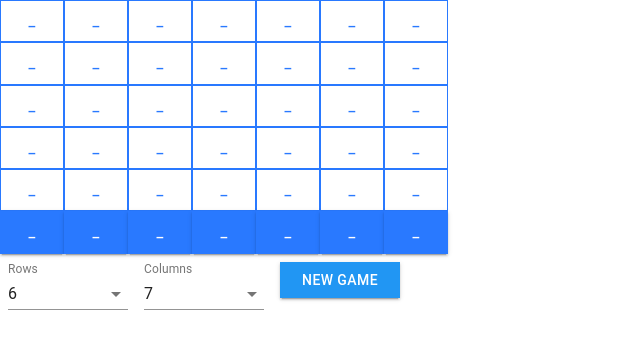
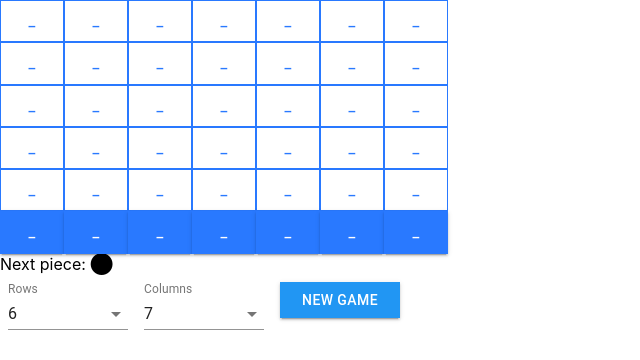
Before and after one commit to TheTallPaul/connect-four, a React (Create React App) app: page / in a window 1280 px wide. Shown: the top 360 px of the page, without its empty margins (0-640 px from the left). Built offline with nearby package versions, Linux system fonts and the light colour scheme; the HTML template or start-up script is replaced by a standard one.

Commit message:
Added next move and winner messages
The winner hook is now passed down to the Board so it will allow additional pieces to place when
there is a winner. A useEffect to ensure dark always goes first on a new game was also added.

```diff
--- a/src/Board.tsx
+++ b/src/Board.tsx
@@ -25,6 +25,7 @@ const legalSquare = (
 type boardProps = {
   squares: Array<Array<string>>;
   onClick: (a: number, b: number) => void;
+  winner: string;
 };
 
 // Board renders the squares of the Connect Four board
@@ -44,7 +45,11 @@ const Board = (props: boardProps) => {
           }
           onClick={() => props.onClick(row, col)}
           key={col}
-          legal={legalSquare(props.squares, row, col)}
+          legal={
+            props.winner.length > 0
+              ? false
+              : legalSquare(props.squares, row, col)
+          }
         />
       );
     }
--- a/src/Game.tsx
+++ b/src/Game.tsx
@@ -120,15 +120,27 @@ const Game = () => {
 
   useEffect(() => {
     setSquares(generateSquares(dimensions.numRows, dimensions.numCols));
+    setWinner("");
   }, [dimensions]);
+
+  useEffect(() => {
+    if (winner.length === 0) {
+      setDarkIsNext(true);
+    }
+  }, [winner]);
 
   return (
     <div>
       <Board
         squares={squares}
         onClick={(row: number, col: number) => handleSquareClick(row, col)}
+        winner={winner}
       />
-      {winner}
+      <span>
+        {winner.length > 0
+          ? "Winner is " + winner
+          : "Next piece: ".concat(darkIsNext ? DarkSymbol : LightSymbol)}
+      </span>
       <Settings
         dimensions={dimensions}
         onSubmit={(data: DimensionsFormInput) => setDimensions(data)}
```
